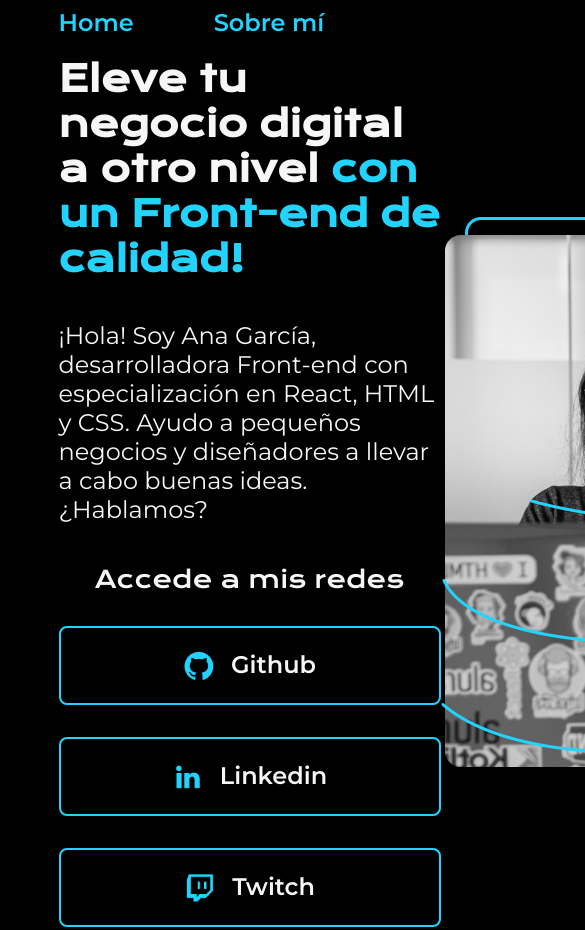
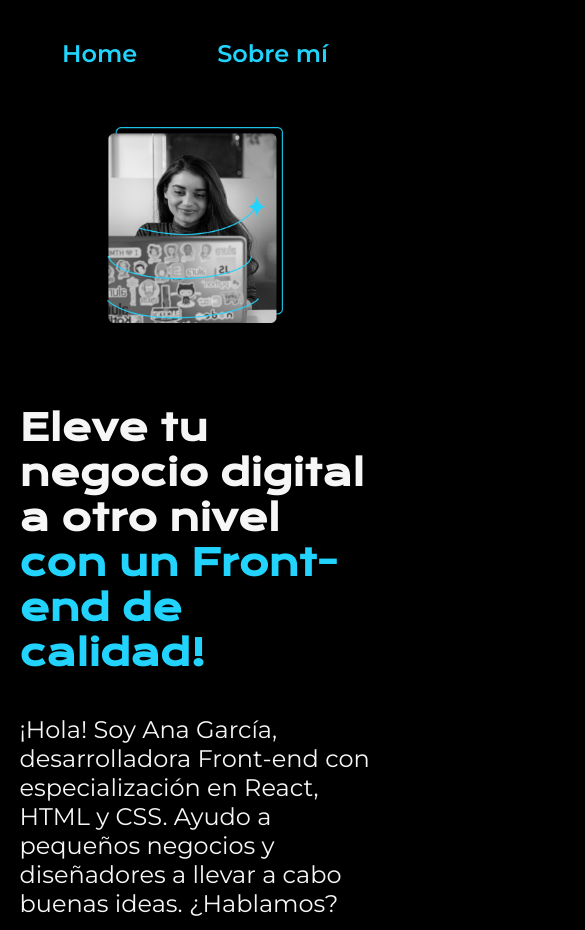
Before and after one commit to sarossisarossi/fp, a plain HTML site: page index.html in a window 390 px wide. Shown: the top 930 px of the page, 585 px wide, since content can reach past the window. Drawn offline with nearby package versions, Linux system fonts and the light colour scheme.

Commit message:
Proyecto Terminado

```diff
--- a/index.html
+++ b/index.html
@@ -44,7 +44,7 @@
                 </div>
 
         </section>
-            <img src="./assets/Imagen.png" alt="Foto de Ana García desarrolando un proyecto">
+            <img class="presentacion__imagen" src="./assets/Imagen.png" alt="Foto de Ana García desarrolando un proyecto">
     </main>
     <footer class="footer">
         <p>Desarrollado por Alura Latam</p>
--- a/styles/style.css
+++ b/styles/style.css
@@ -32,24 +32,25 @@ body{
 }
 .header__menu__link{
     font-family: var(--fuente-montserrat);
-    font-size: 24px;
+    font-size: 1.5rem;
     font-weight: 600;
     color: var(--color-terciario);
     text-decoration: none;
 
 }
 
-
-
 .presentacion {
     padding: 5% 15%;
     display: flex;
     align-items: center;
     justify-content: space-between;
+    gap: 82px
 }
 
+
+
 .presentacion__contenido{
-    width: 615px;
+    width: 50%;
     display: flex;
     flex-direction: column;
     gap: 40px;
@@ -57,7 +58,7 @@ body{
 
 
 .presentacion__contenido__titulo{
-    font-size: 36px;
+    font-size: 2.25rem;
     font-family: var(--fuente-krona);
 }
 
@@ -66,7 +67,7 @@ body{
 }
 
 .presentacion__contenido__texto{
-    font-size: 24px;
+    font-size: 1.5rem;
     font-family: var(--fuente-montserrat);
 }
 
@@ -75,23 +76,23 @@ body{
     flex-direction: column;
     justify-content: space-between;
     align-items: center;
-    gap: 32px;
+    gap: 2rem;
 }
 
 .presentacion__enlaces__subtitulo{
     font-family: var(--fuente-krona);
     font-weight: 400;
-    font-size: 24px;
+    font-size: 1.5rem;
 }
 .presentacion__enlaces__link{
       display: flex;
       justify-content: center;
       gap: 16px;
       border: 2px solid var(--color-terciario);
-      width: 378px;
+      width: 50%;
       text-align: center;
       border-radius: 8px;
-      font-size: 24px;
+      font-size: 1.5rem;
       font-weight: 600;
       padding: 21.5px 0;
       text-decoration: none;
@@ -103,12 +104,41 @@ body{
     background-color: var(--color-hover);
 }
 
+
+.presentacion__imagen{
+        width:50%;
+}
+
 .footer{
     color:var(--color-primario);
     background-color: var(--color-terciario);
     padding: 24px;
     text-align: center;
     font-family: var(--fuente-montserrat);
-    font-size: 24px;
+    font-size: 1.5rem;
     font-weight: 400;
 }
+
+@media (max-width: 1200px){
+
+    .header{
+        padding:10%;
+    }
+    .header__menu{
+        justify-content: center;
+    }
+    .presentacion {
+        padding: 5%;
+        display: flex;
+        flex-direction: column-reverse;
+        align-items: center;
+        justify-content: space-between;
+        gap: 82px;
+    }
+    .presentacion__contenido{
+        width: auto;
+        display: flex;
+        flex-direction: column;
+        gap: 40px;
+    }
+}
```
